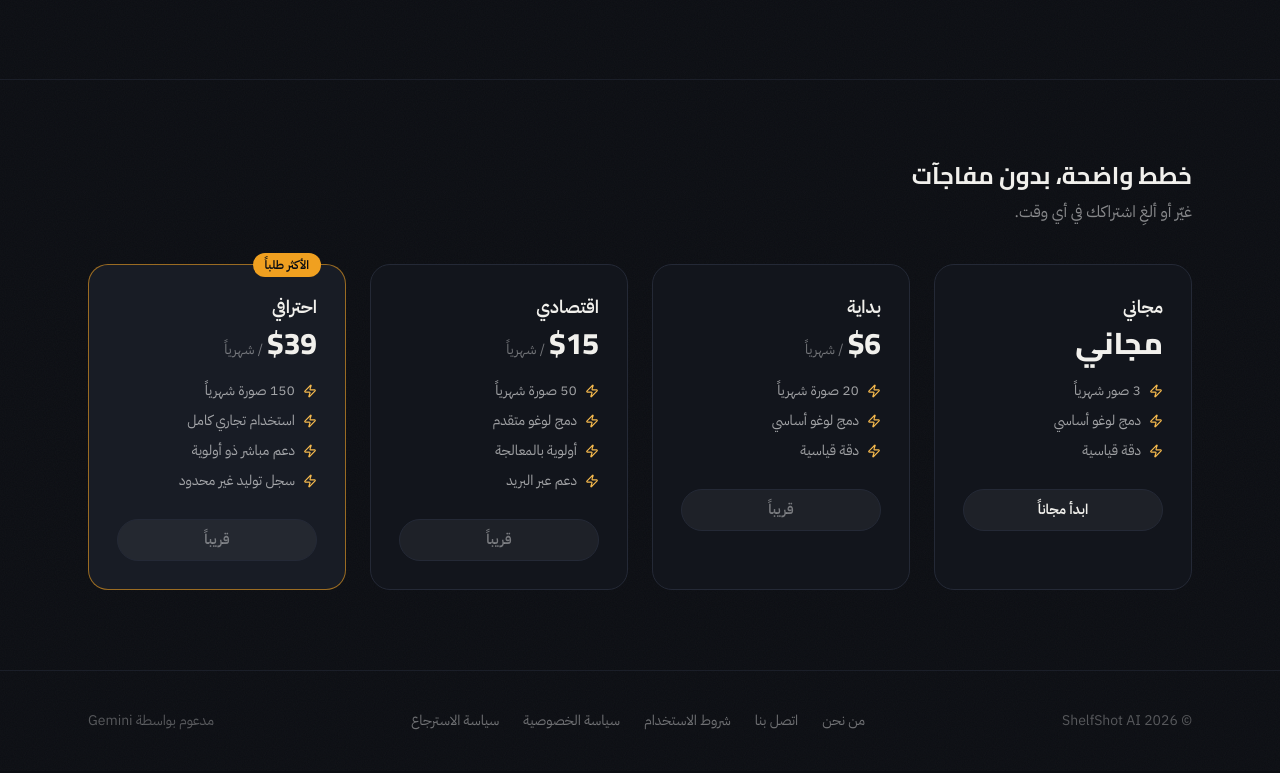
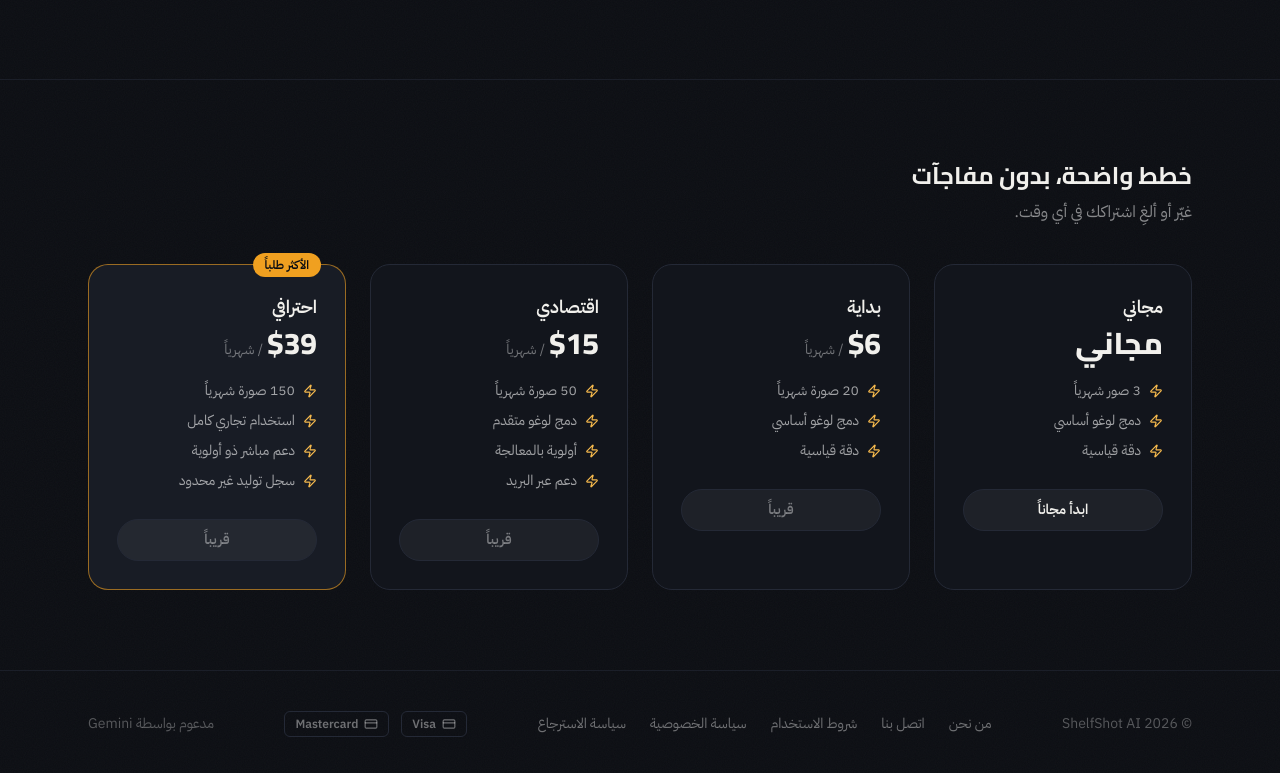
Before and after one commit to dreamtest45-cpu/Lensai-saas, a Next.js app: page / in a window 1280 px wide. Shown: the part 1077-1850 px from the top of the page. Built offline with nearby package versions, Linux system fonts and the light colour scheme; no server answers.

Commit message:
Update page.tsx

```diff
--- a/app/page.tsx
+++ b/app/page.tsx
@@ -1,5 +1,5 @@
 import Link from "next/link";
-import { Wand2, Layers, ShieldCheck, Zap } from "lucide-react";
+import { Wand2, Layers, ShieldCheck, Zap, CreditCard } from "lucide-react";
 import { PLANS } from "@/lib/plans";
 import { createClient } from "@/lib/supabase/server";
 import { ToolTutorialHero } from "@/components/ToolTutorialHero";
@@ -144,6 +144,16 @@ export default async function LandingPage() {
             <Link href="/privacy" className="hover:text-white/70">سياسة الخصوصية</Link>
             <Link href="/refund" className="hover:text-white/70">سياسة الاسترجاع</Link>
           </div>
+          <div className="flex items-center gap-3 text-white/40">
+            <span className="inline-flex items-center gap-1.5 border border-line rounded-md px-2.5 py-1 text-xs font-semibold">
+              <CreditCard size={14} />
+              Visa
+            </span>
+            <span className="inline-flex items-center gap-1.5 border border-line rounded-md px-2.5 py-1 text-xs font-semibold">
+              <CreditCard size={14} />
+              Mastercard
+            </span>
+          </div>
           <span className="text-sm text-white/30">مدعوم بواسطة Gemini</span>
         </div>
       </footer>
```
